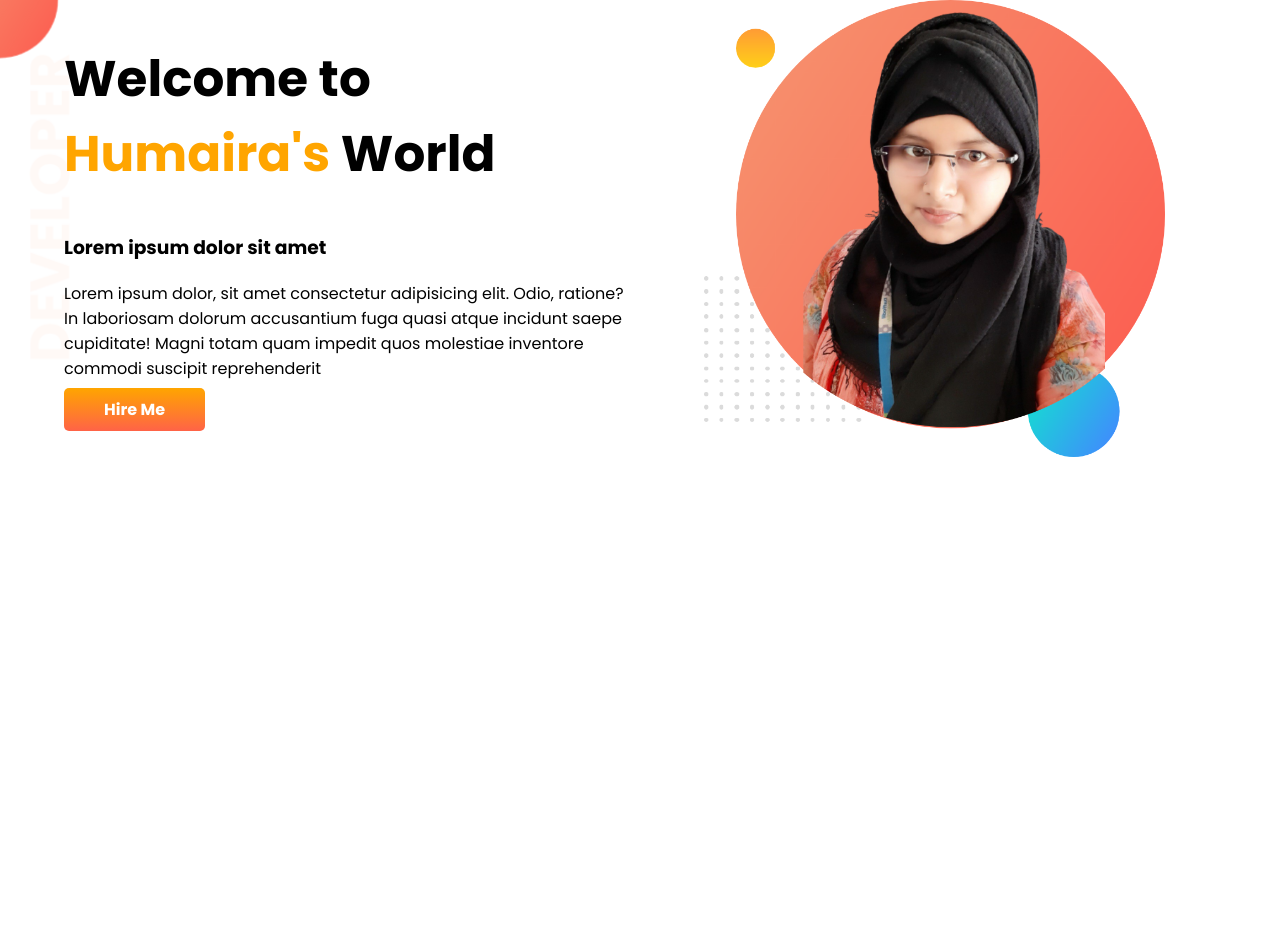
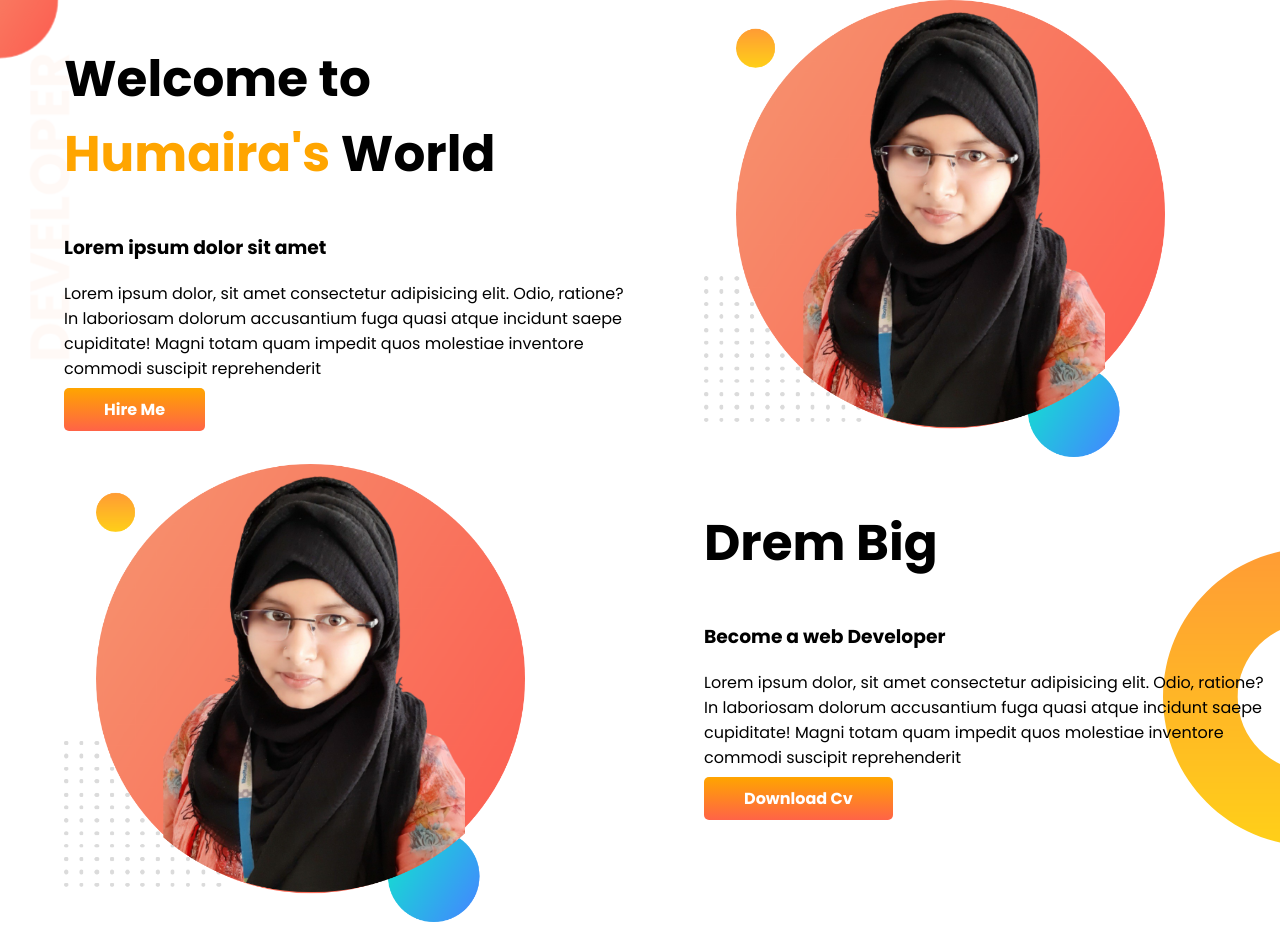
Before and after one commit to HumairaRahaman/new-portfolio, a plain HTML site: page index.html in a window 1280 px wide. Before the commit the page ends 800 px from the top, so only its background shows below. Drawn offline with Linux system fonts and the light colour scheme.

Commit message:
drem-big

```diff
--- a/index.html
+++ b/index.html
@@ -25,5 +25,21 @@
         <img src="images/my.png" alt="" />
       </div>
     </section>
+    <section class="drem-big">
+      <div class="img hero">
+        <img src="images/my.png" alt="" />
+      </div>
+      <div class="hero head">
+        <h1>Drem Big</h1>
+        <h3>Become a web Developer</h3>
+        <p>
+          Lorem ipsum dolor, sit amet consectetur adipisicing elit. Odio,
+          ratione? In laboriosam dolorum accusantium fuga quasi atque incidunt
+          saepe cupiditate! Magni totam quam impedit quos molestiae inventore
+          commodi suscipit reprehenderit
+        </p>
+        <a href="" target="_blank" class="btn">Download Cv</a>
+      </div>
+    </section>
   </body>
 </html>
--- a/style.css
+++ b/style.css
@@ -32,3 +32,8 @@ section {
   color: white;
   font-weight: 700;
 }
+.drem-big {
+  background-image: url(images/dream-bg.png);
+  background-repeat: no-repeat;
+  background-position: right;
+}
```
